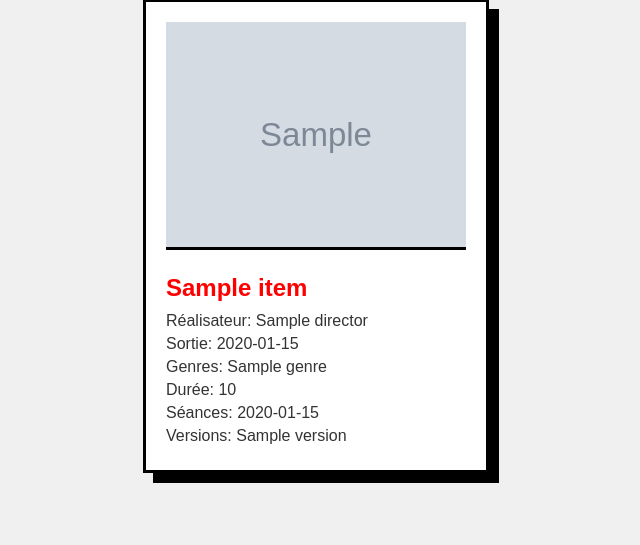
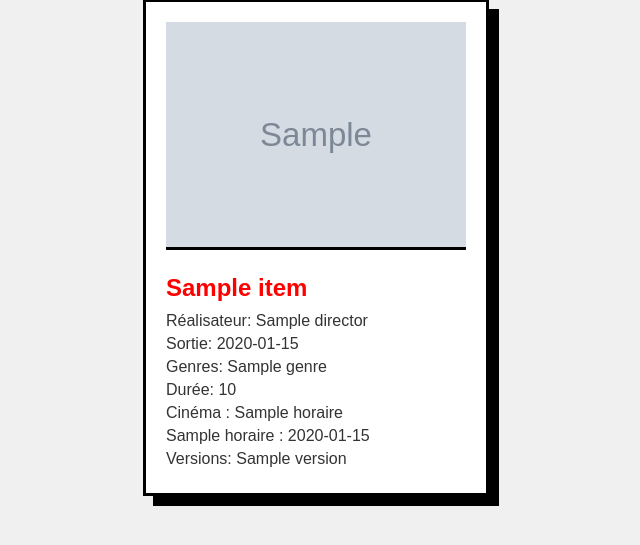
Before and after one commit to Attadeurtia/cinemans, a Flask app: template templates/index.html in a window 1280 px wide. Shown: the part 123-668 px from the top of the page, without its empty margins (324-964 px from the left). Run offline with Flask 3, Linux system fonts and the light colour scheme; the template is opened without the code that fills it: most values are stand-ins (such as "Sample title", 1, 10 or a date in 2020); grey boxes marked "Sample" are stand-in pictures.

Commit message:
Refactoriser le code de récupération des horaires et des versions des films

```diff
--- a/modules/scraper.py
+++ b/modules/scraper.py
@@ -74,7 +74,6 @@ def extract_movie_info(block, cine):
             'dates': dates,
             'duration': duration,
             'director': director,
-            "showtimes": showtimes,
             "Horaires": [
                 {"HoraireID": 1, "nomCine": cine, "showtimes": showtimes},
                 {"HoraireID": 1, "nomCine": cine, "showtimes": showtimes},
@@ -151,7 +150,10 @@ def get_movie_info2(url):
 
 # URL de la page à scraper
 url = 'https://www.allocine.fr/seance/salle_gen_csalle=P8501.html'
+url2 = 'https://www.allocine.fr/seance/salle_gen_csalle=W7201.html'
+
 
 # Appeler la fonction pour récupérer les informations des films
 movies_info = get_movie_info(url)
+movies_info = get_movie_info(url2)
 print(movies_info)
--- a/templates/index.html
+++ b/templates/index.html
@@ -17,9 +17,16 @@
                     <p>Sortie: {{ item.dates | join(', ') }}</p>
                     <p>Genres: {{ item.genres | join(', ') }}</p>
                     <p>Durée: {{ item.duration if item.duration else 'N/A' }}</p>
-                    <p>Séances: {{ item.showtimes | join(', ') if item.showtimes else 'N/A' }}</p>
+                    {% set cinema_names = item.Horaires | map(attribute='nomCine') | unique %}
+
+                    <p>Cinéma : {{ cinema_names | join(', ') }}</p>
+                    {% for horaire in item.Horaires %}
+                        <p>{{ horaire.nomCine }} : {{ horaire.showtimes| join(', ') }}</p>
+                    {% endfor %}
+
                     <p>Versions: {{ item.versions | join(', ') if item.versions else 'N/A' }}</p>
                 </div>
+
             </div>
         {% endfor %}
     </div>
```
